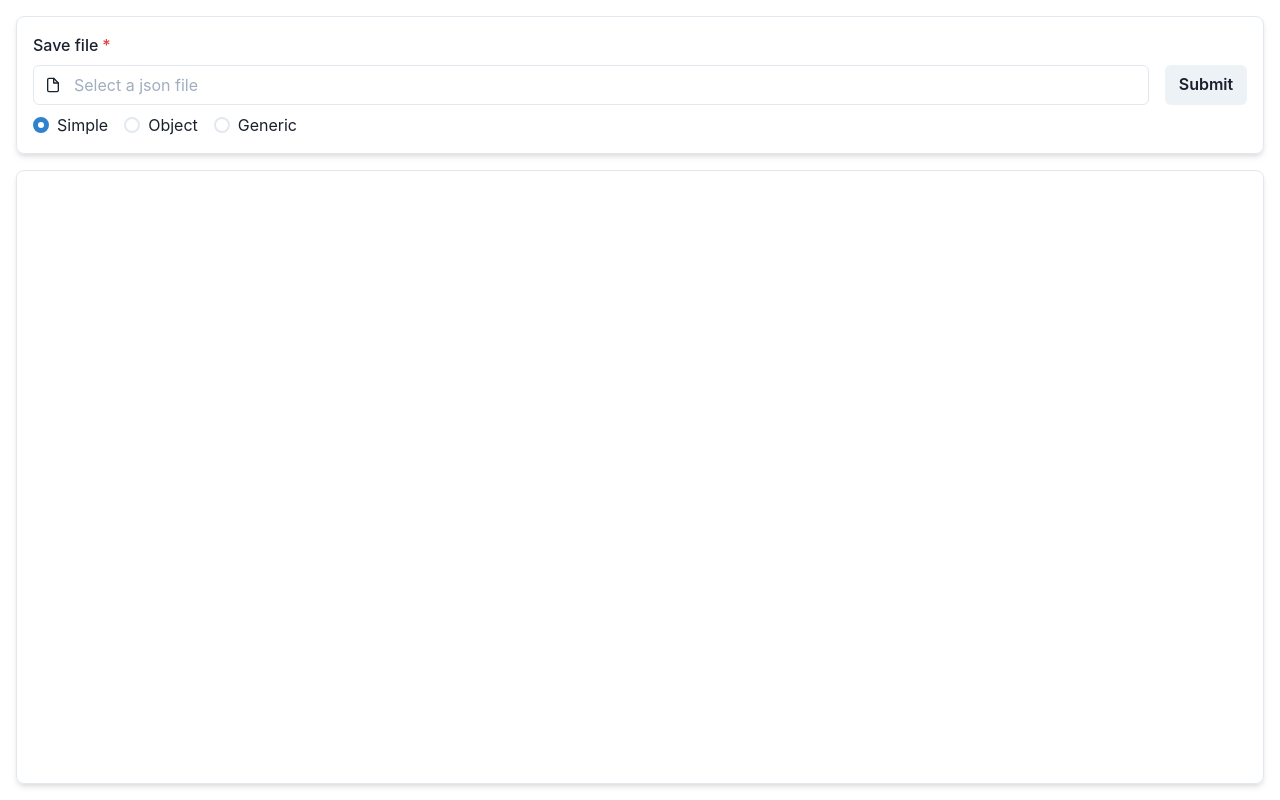
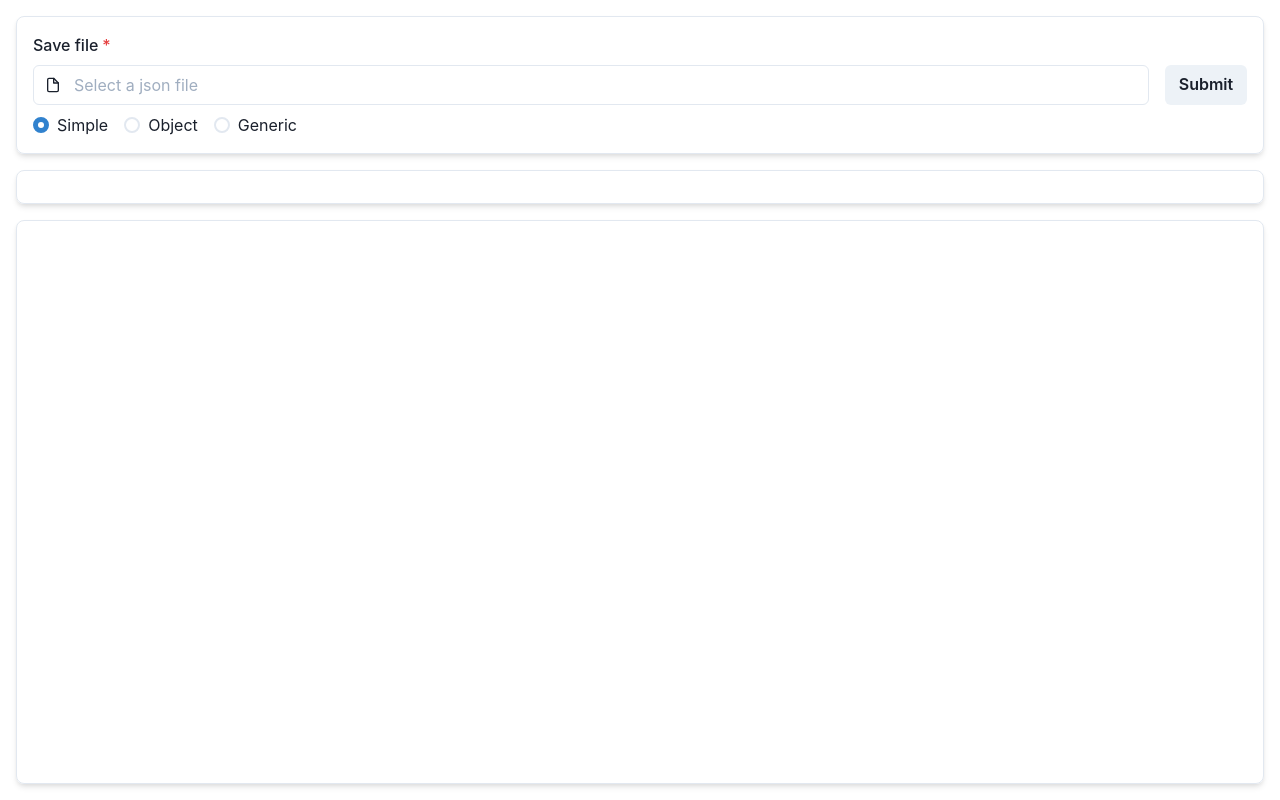
Before and after one commit to quantumsheep/esgi-2022-dod-tp, a React (Create React App) app: page / in a window 1280 px wide. Built offline with nearby package versions, Linux system fonts and the light colour scheme.

Commit message:
Move result to BOx

```diff
--- a/src/App.tsx
+++ b/src/App.tsx
@@ -111,6 +111,14 @@ export default function App() {
         </Formik>
       </Box>
 
+      <Box borderWidth="1px" borderRadius="lg" p={4} w="full" shadow="md">
+        {occupationResult && (
+          <Box width="full" textAlign="center" opacity={0.75}>
+            Occupation calculated in {occupationResult.elapsed.toFixed(6)}ms. Result: {occupationResult.occupation}
+          </Box>
+        )}
+      </Box>
+
       <Box
         ref={shapeDisplayParentRef}
         position="relative"
@@ -122,11 +130,6 @@ export default function App() {
         shadow="md"
       >
         <ShapeDisplay parentRef={shapeDisplayParentRef} shapes={shapes} />
-        {occupationResult && (
-          <Box position="absolute" width="full" textAlign="center" opacity={0.75} backgroundColor="gray.50">
-            Occupation calculated in {occupationResult.elapsed.toFixed(6)}ms. Result: {occupationResult.occupation}
-          </Box>
-        )}
       </Box>
     </VStack>
   );
```
